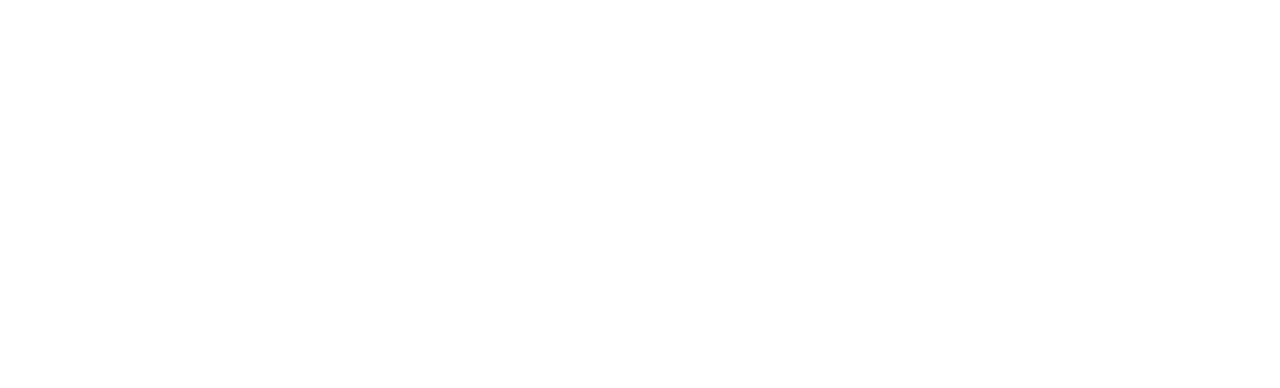
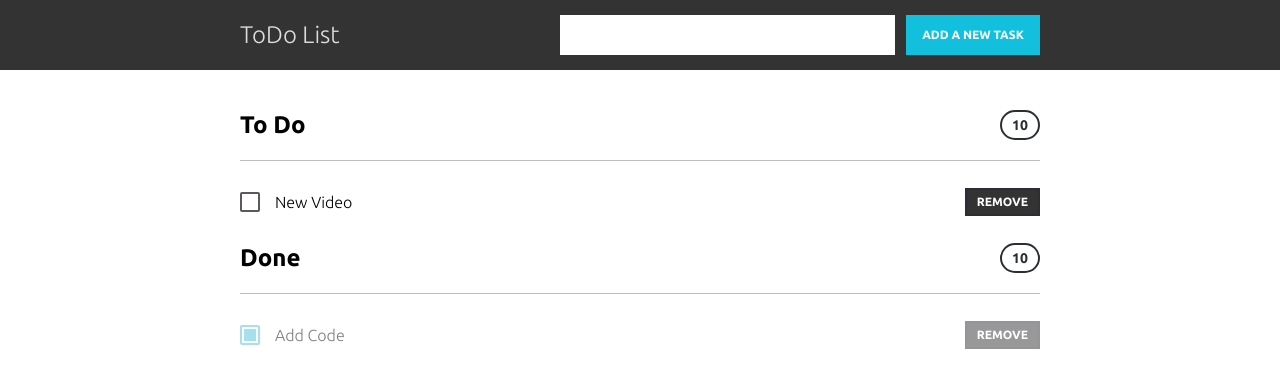
Before and after one commit to AlexBread96/ToDo-List, a plain HTML site: page index.html in a window 1280 px wide. Drawn offline with nearby package versions, Linux system fonts and the light colour scheme.

Commit message:
Added change in index.html

```diff
--- a/index.html
+++ b/index.html
@@ -16,5 +16,45 @@
     <link rel="stylesheet" href="style.css" />
     <title>ToDo LIST</title>
   </head>
-  <body></body>
+  <body>
+    <div class="header">
+      <div class="container">
+        <div class="logo">ToDo List</div>
+        <div class="form">
+          <input type="text" name="" id="" />
+          <button class="btn">Add a new task</button>
+        </div>
+      </div>
+    </div>
+    <div class="container">
+      <h2>
+        <span>To Do</span>
+        <span class="mask-num">10</span>
+      </h2>
+      <ul class="mask-list">
+        <li>
+          <div>
+            <input type="checkbox" name="" id="" />
+            <span>New Video</span>
+          </div>
+          <button class="btn-remove">Remove</button>
+        </li>
+      </ul>
+      <h2>
+        <span>Done</span>
+        <span class="mask-num">10</span>
+      </h2>
+      <ul class="mask-list complete-list">
+        <li>
+          <div>
+            <input type="checkbox" checked />
+            <span>Add Code</span>
+          </div>
+          <button class="btn-remove">Remove</button>
+        </li>
+      </ul>
+    </div>
+    <script src="vue.min.js"></script>
+    <script src="app.js"></script>
+  </body>
 </html>
```
